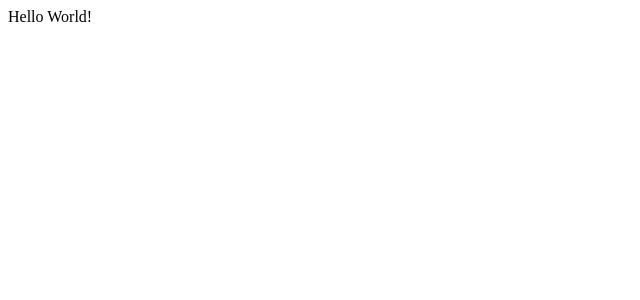
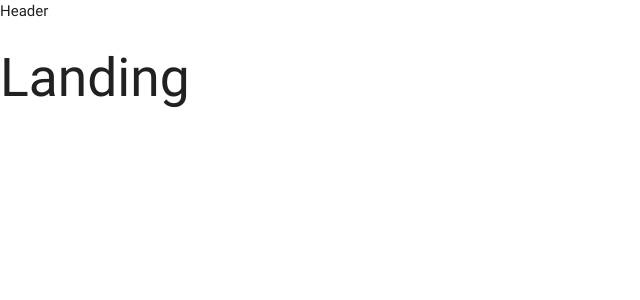
Before and after one commit to erichartline/emaily, a React (Create React App) app in the folder client/: page / in a window 1280 px wide. Shown: the top 300 px of the page, without its empty margins (0-640 px from the left). Built offline with nearby package versions, Linux system fonts and the light colour scheme.

Commit message:
add router and materialize

```diff
--- a/client/package.json
+++ b/client/package.json
@@ -8,6 +8,7 @@
     }
   },
   "dependencies": {
+    "materialize-css": "^0.100.2",
     "react": "^16.0.0",
     "react-dom": "^16.0.0",
     "react-redux": "^5.0.6",
--- a/client/src/components/App.js
+++ b/client/src/components/App.js
@@ -1,9 +1,22 @@
 import React, { Component } from 'react';
+import { BrowserRouter, Route } from 'react-router-dom';
+import Header from './Header';
+
+const Dashboard = () => <h2>Dashboard</h2>
+const SurveyNew = () => <h2>SurveyNew</h2>
+const Landing = () => <h2>Landing</h2>
 
 const App = () => {
   return (
     <div>
-      Hello World!
+      <BrowserRouter>
+        <div>
+          <Header />
+          <Route exact path="/" component={Landing} />
+          <Route exact path="/surveys" component={Dashboard} />
+          <Route path="/surveys/new" component={SurveyNew} />
+        </div>
+      </BrowserRouter>
     </div>
   )
 }
--- /dev/null
+++ b/client/src/components/Header.js
@@ -0,0 +1,13 @@
+import React, { Component } from 'react';
+
+class Header extends Component {
+  render() {
+    return (
+      <div>
+        Header
+      </div>
+    )
+  }
+}
+
+export default Header;
--- a/client/src/index.js
+++ b/client/src/index.js
@@ -1,3 +1,4 @@
+import 'materialize-css/dist/css/materialize.min.css';
 import React, { Component } from 'react';
 import ReactDOM from 'react-dom';
 import { Provider } from 'react-redux';
```
Also changed, not shown: 1 other file (tests, documents, lock files or other folders).
